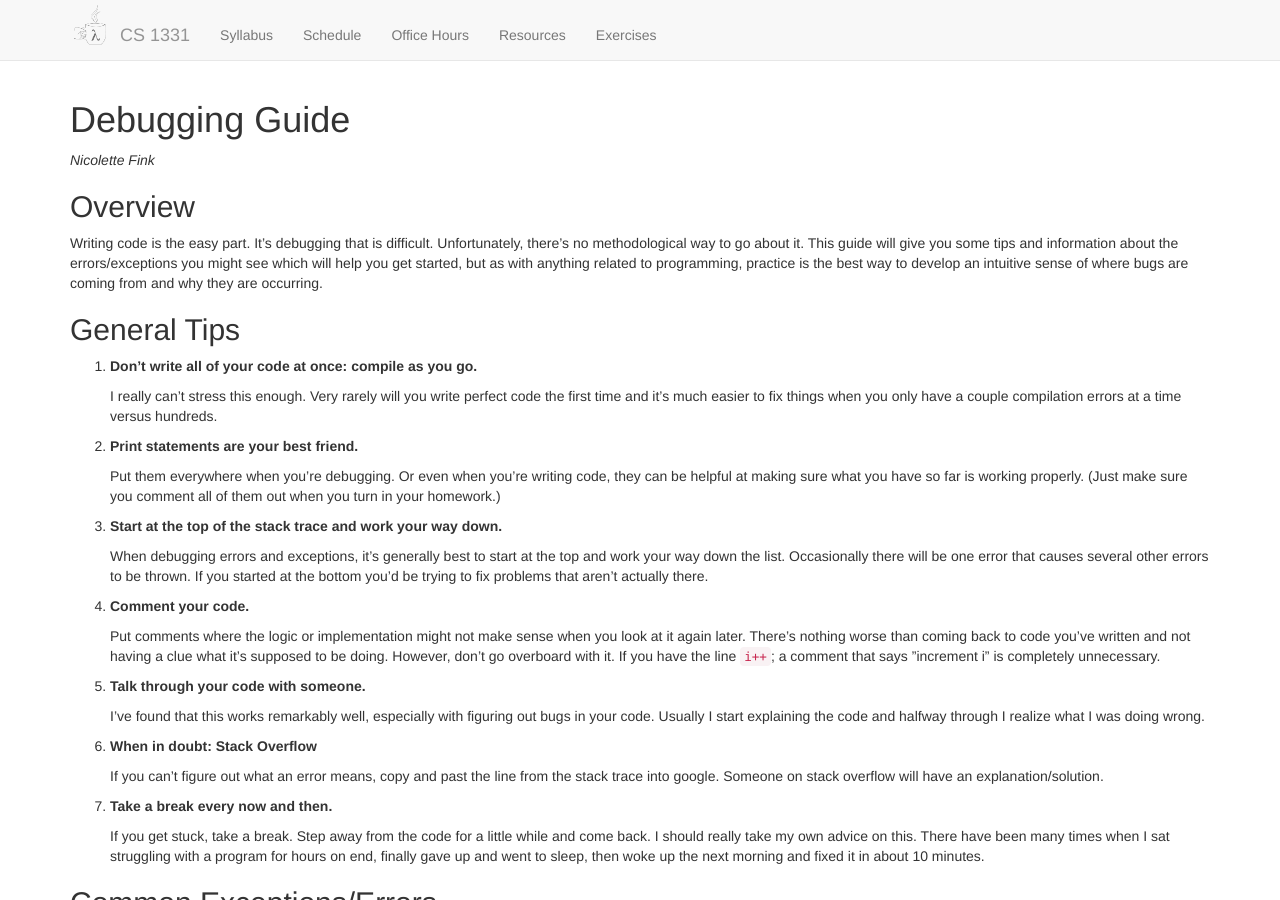
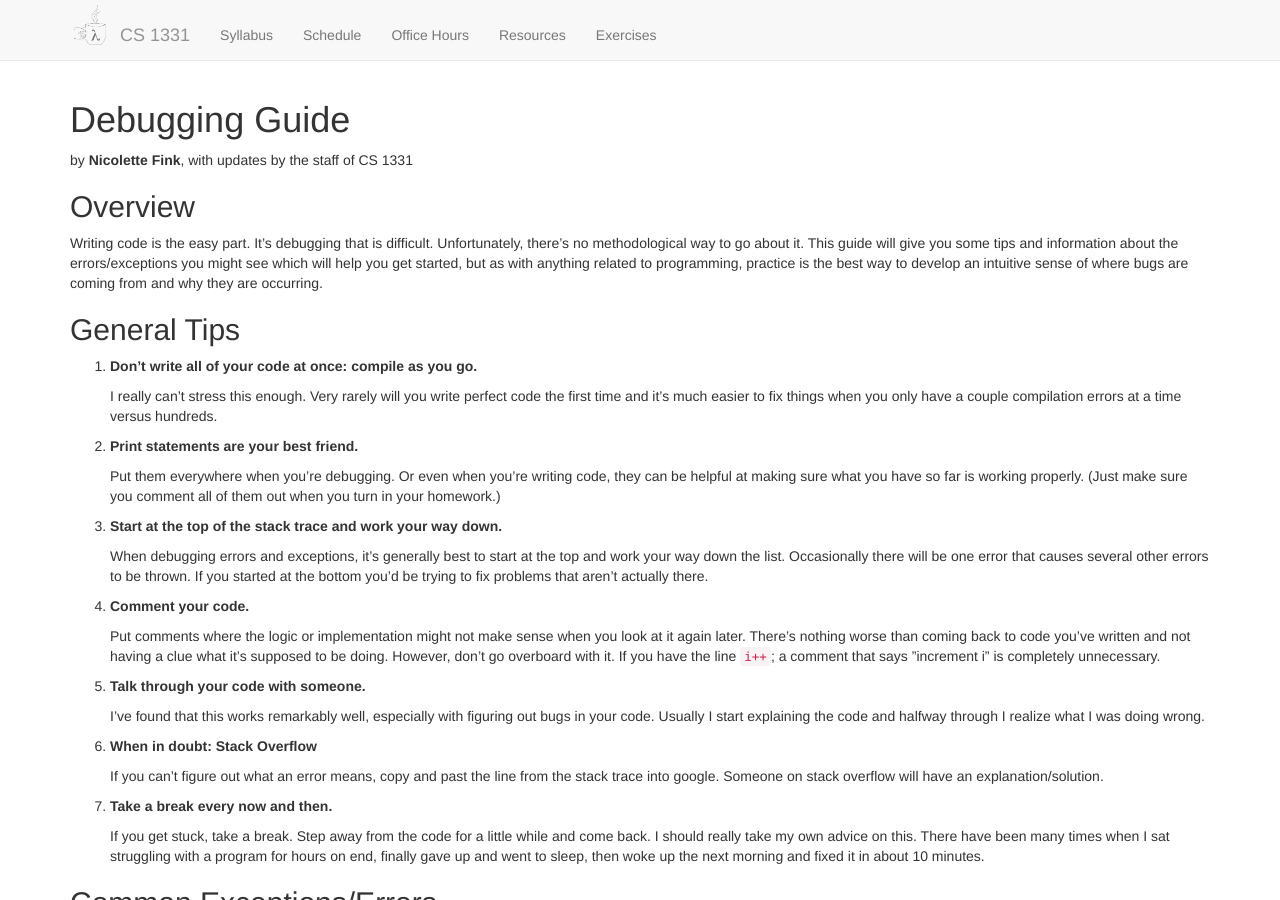
Before and after one commit to cs1331/cs1331.github.io.old, a Jekyll site: the page built from debugging.md, in a window 1280 px wide and 900 px high. Built offline with Jekyll 4.4.1, drawn with Linux system fonts in a browser that asks for light colours; nearby versions of some CDN libraries.

```diff
--- a/debugging.md
+++ b/debugging.md
@@ -1,10 +1,11 @@
 ---
 layout: default
-title: CS 1331 - API Guide
+title: CS 1331 - Debugging Guide
 ---
 
 # Debugging Guide
-*Nicolette Fink*
+
+by **Nicolette Fink**, with updates by the staff of CS 1331
 
 ## Overview
 
--- a/resources.html
+++ b/resources.html
@@ -15,6 +15,8 @@
 <li>Install <a href="https://git-scm.com/" target="_blank">Git</a>.</li>
 <li>Download and install <a href="http://gradle.org/" target="_blank">Gradle</a>.</li>
 </ol>
+
+For Linux and Mac users we recommend using your package managers, such as apt-get or [Homebrew](http://brew.sh/).
 
 <h2>Getting Help</h2>
 
@@ -43,6 +45,7 @@
 <li><a href="cs1331-style-guide.html">CS 1331 Style Guide</a></li>
 <li><a href="text-editors.html">Text Editors</a> - an intro to text editors for beginning programmers</li>
 <li><a href="debugging.html">Debugging</a></li>
+<li><a href="api-guide.html">API Guide</a></li>
 <li><a href="http://matt.might.net/articles/basic-unix/">Basic Unix</a> - a tutorial introduction to the Unix command line
 that will give you the basic skills you need for this class should you choose to use a unix-like operating system like Ubuntu Linux or Mac OS X</li>
 <li><a href="customization-tips.html">Customization Tips</a> for the bash shell, Atom text editor, and Sublime Text editor.</li>
```
Also changed, not shown: api-guide.md (+2 -1 lines).
